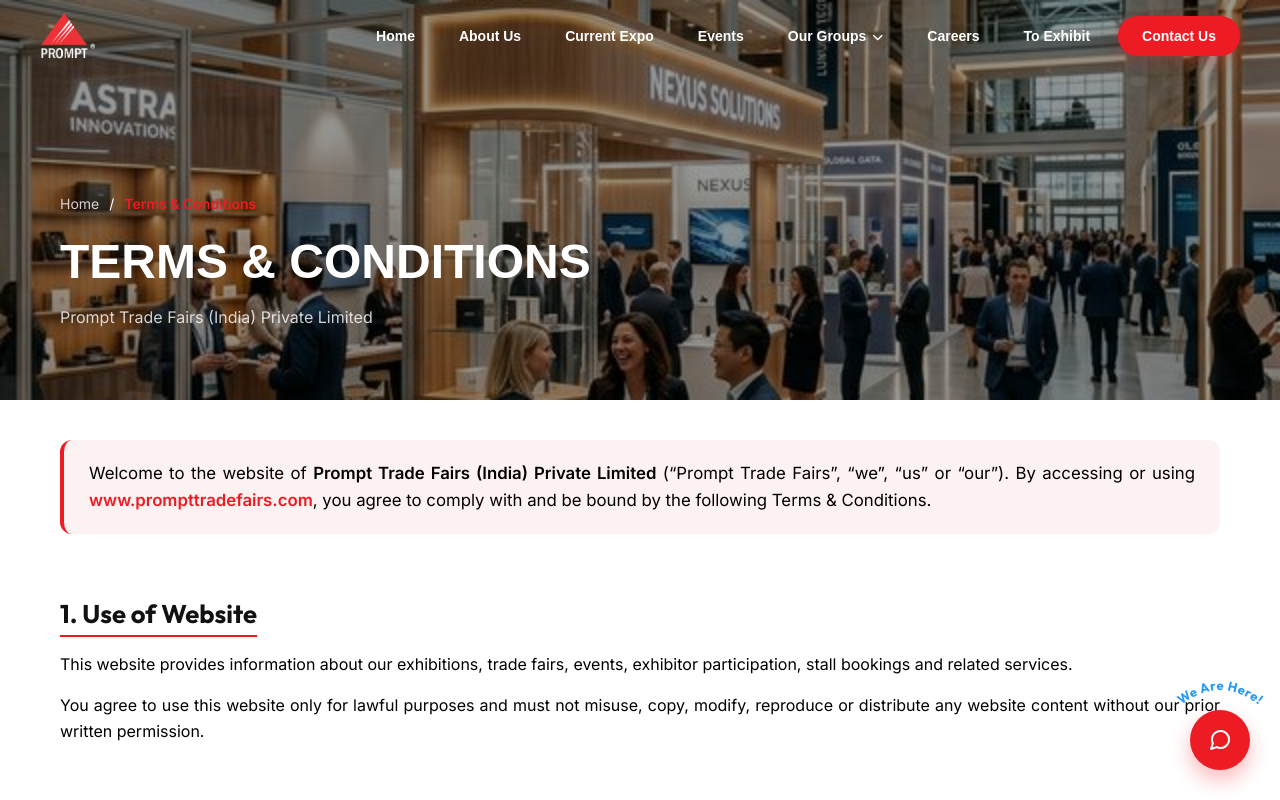
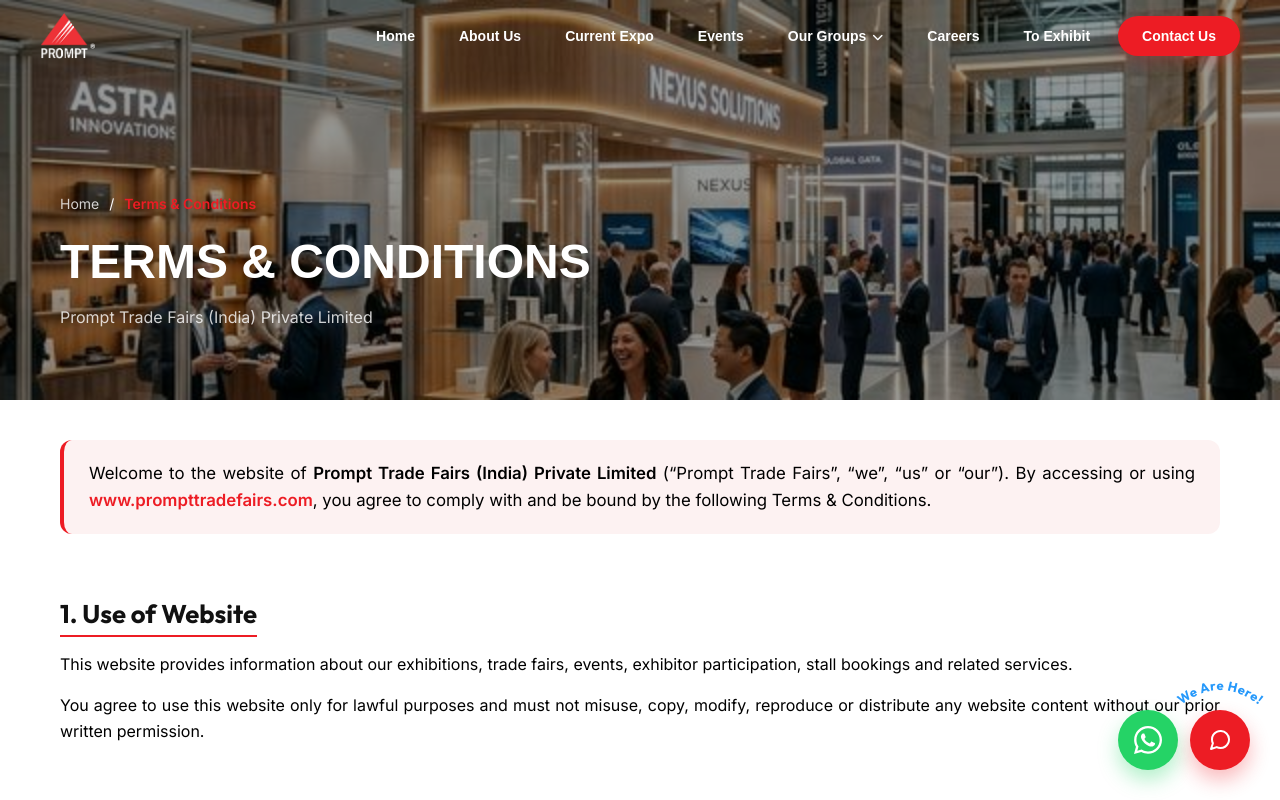
Before and after one commit to karthikocean/prompt-trade-fairs-website, a React (Vite) app: page /terms-and-conditions in a window 1280 px wide. Shown: the top 800 px of the page. Built offline with nearby package versions, Linux system fonts and the light colour scheme.

Commit message:
feat: add interactive ChatBot component and site Footer structure

```diff
--- a/src/components/ChatBot.jsx
+++ b/src/components/ChatBot.jsx
@@ -1,6 +1,7 @@
 import React, { useState } from 'react';
 import { motion, AnimatePresence } from 'framer-motion';
 import { FiMessageCircle, FiX, FiSend } from 'react-icons/fi';
+import { FaWhatsapp } from 'react-icons/fa';
 
 const ChatBot = () => {
   const [isOpen, setIsOpen] = useState(false);
@@ -41,7 +42,10 @@ const ChatBot = () => {
         position: 'fixed',
         bottom: window.innerWidth <= 768 ? '90px' : '30px',
         right: window.innerWidth <= 768 ? '15px' : '30px',
-        zIndex: 10001
+        zIndex: 10001,
+        display: 'flex',
+        alignItems: 'center',
+        gap: '12px'
       }}
     >
       <AnimatePresence>
@@ -131,6 +135,34 @@ const ChatBot = () => {
         )}
       </AnimatePresence>
 
+      {/* WhatsApp Button */}
+      <motion.a
+        href="https://wa.me/919543668094"
+        target="_blank"
+        rel="noopener noreferrer"
+        whileHover={{ scale: 1.1 }}
+        whileTap={{ scale: 0.9 }}
+        title="Chat on WhatsApp (+91 95436 68094)"
+        aria-label="Chat on WhatsApp"
+        style={{
+          width: '60px',
+          height: '60px',
+          borderRadius: '50%',
+          background: '#25D366',
+          color: '#ffffff',
+          boxShadow: '0 10px 20px rgba(37, 211, 102, 0.35)',
+          display: 'flex',
+          alignItems: 'center',
+          justifyContent: 'center',
+          cursor: 'pointer',
+          textDecoration: 'none',
+          position: 'relative',
+          zIndex: 2
+        }}
+      >
+        <FaWhatsapp style={{ fontSize: '32px', color: '#ffffff' }} />
+      </motion.a>
+
       <div style={{ position: 'relative', display: 'flex', alignItems: 'center', justifyContent: 'center' }}>
         {!isOpen && (
           <motion.div
--- a/src/components/Footer.jsx
+++ b/src/components/Footer.jsx
@@ -90,7 +90,7 @@ const Footer = () => {
           <p>
             Developed & Maintained By{" "}
             <a href="https://www.oceansoftwares.com/" target="_blank">
-              <span>Ocean Softwares</span>
+              <span>Oceansoftwares Pvt Ltd.</span>
             </a>
           </p>
         </div>
```
